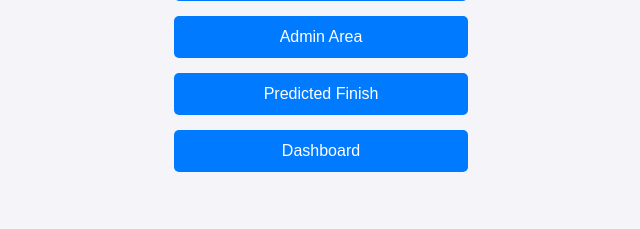
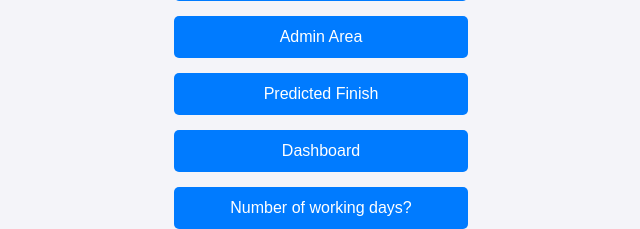
Before and after one commit to Bitcade1/Pooltracker, a Flask app: page / in a window 1280 px wide. Shown: the part 652-881 px from the top of the page, without its empty margins (319-959 px from the left). Before the commit the page ends 824 px from the top, so only its background shows below. Run offline with Flask 3, Linux system fonts and the light colour scheme.

Commit message:
Update home.html

```diff
--- a/templates/home.html
+++ b/templates/home.html
@@ -23,6 +23,7 @@
             <a href="{{ url_for('admin') }}" class="menu-button">Admin Area</a>
             <a href="{{ url_for('predicted_finish') }}" class="menu-button">Predicted Finish</a>
             <a href="{{ url_for('dashboard') }}" class="menu-button">Dashboard</a>
+            <a href="{{ url_for('working_days_data') }}" class="menu-button">Number of working days?</a>
         </div>
     </div>
 </body>
```
